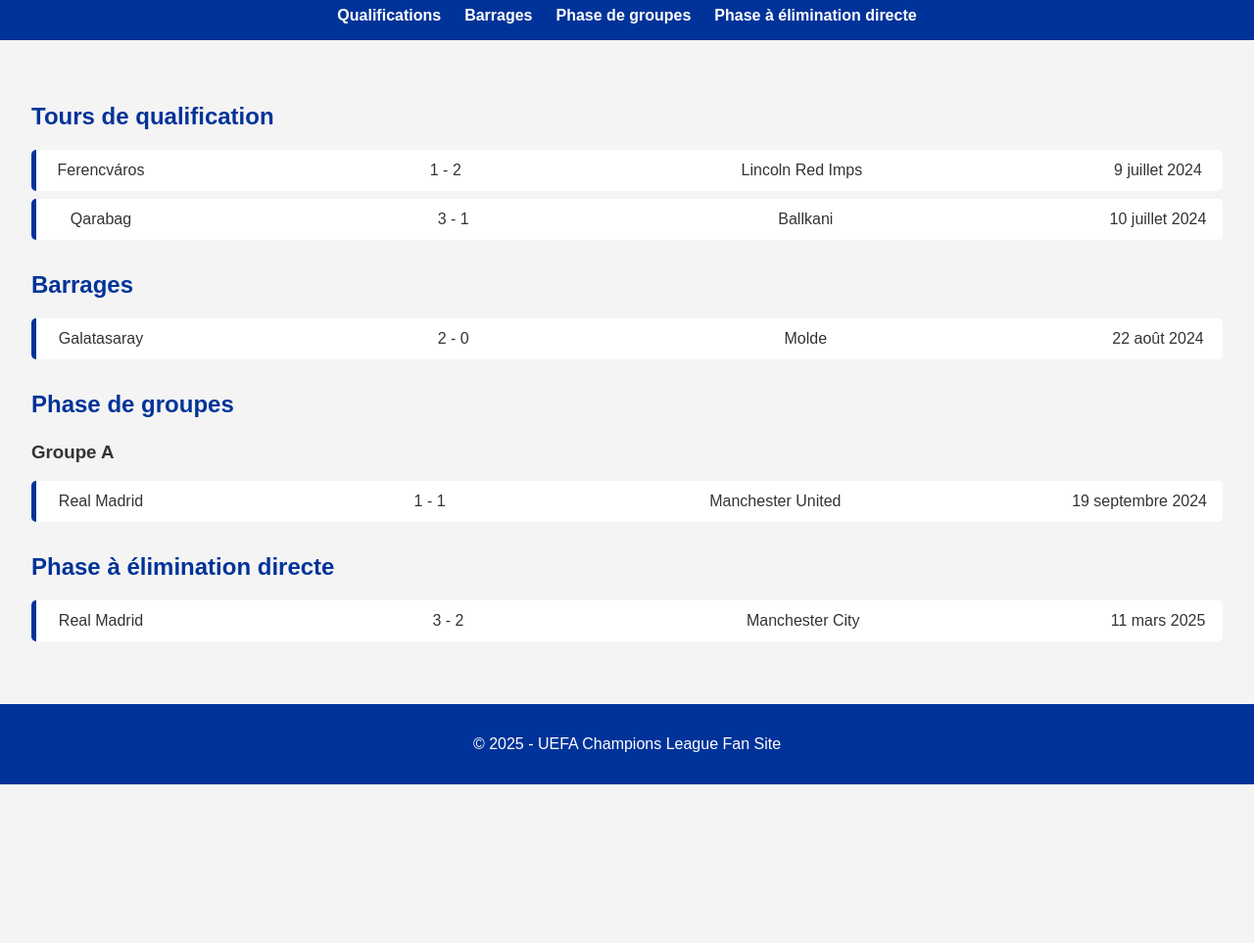
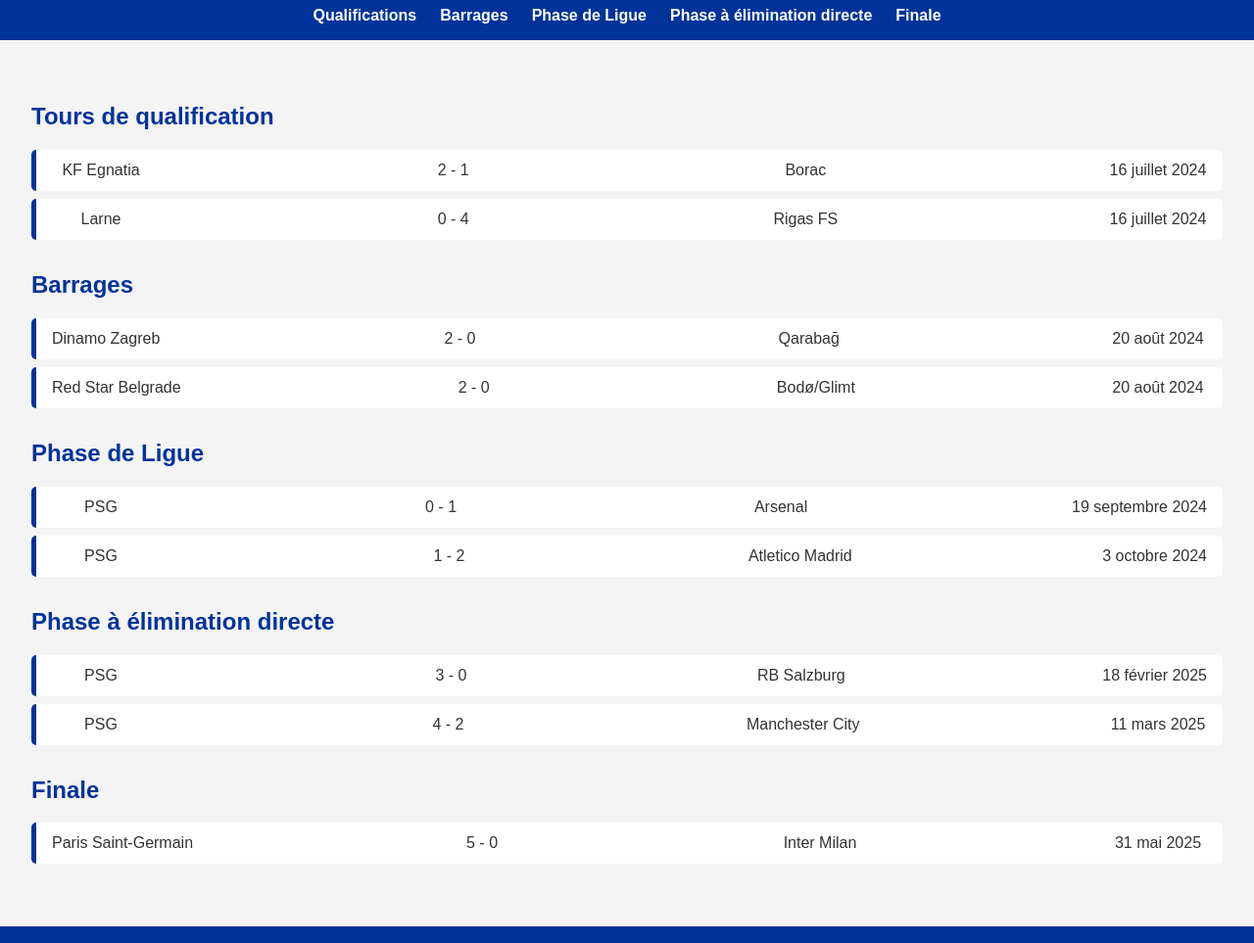
Before and after one commit to FauconRoyal/ligue-des-champions, a plain HTML site: page index.html in a window 1280 px wide. Shown: the part 89-1052 px from the top of the page at 98% size. Before the commit the page ends 890 px from the top, so only its background shows below. Drawn offline with Linux system fonts and the light colour scheme.

Commit message:
Update index.html

```diff
--- a/index.html
+++ b/index.html
@@ -3,18 +3,19 @@
 <head>
   <meta charset="UTF-8">
   <meta name="viewport" content="width=device-width, initial-scale=1">
-  <title>Ligue des Champions 2025</title>
+  <title>Ligue des Champions 2024–2025</title>
   <link rel="stylesheet" href="style.css">
 </head>
 <body>
   <header>
-    <h1>Ligue des Champions 2025</h1>
+    <h1>Ligue des Champions 2024–2025</h1>
     <nav>
       <ul>
         <li><a href="#qualification">Qualifications</a></li>
         <li><a href="#barrages">Barrages</a></li>
-        <li><a href="#groupes">Phase de groupes</a></li>
+        <li><a href="#phase-ligue">Phase de Ligue</a></li>
         <li><a href="#elimination">Phase à élimination directe</a></li>
+        <li><a href="#finale">Finale</a></li>
       </ul>
     </nav>
   </header>
@@ -24,18 +25,18 @@
       <h2>Tours de qualification</h2>
       <div class="match-list">
         <div class="match">
-          <span class="team">Ferencváros</span>
-          <span class="score">1 - 2</span>
-          <span class="team">Lincoln Red Imps</span>
-          <span class="date">9 juillet 2024</span>
+          <span class="team">KF Egnatia</span>
+          <span class="score">2 - 1</span>
+          <span class="team">Borac</span>
+          <span class="date">16 juillet 2024</span>
         </div>
         <div class="match">
-          <span class="team">Qarabag</span>
-          <span class="score">3 - 1</span>
-          <span class="team">Ballkani</span>
-          <span class="date">10 juillet 2024</span>
+          <span class="team">Larne</span>
+          <span class="score">0 - 4</span>
+          <span class="team">Rigas FS</span>
+          <span class="date">16 juillet 2024</span>
         </div>
-        <!-- Ajoute autant de matchs que nécessaire -->
+        <!-- Ajoute d'autres matchs ici -->
       </div>
     </section>
 
@@ -43,42 +44,68 @@
       <h2>Barrages</h2>
       <div class="match-list">
         <div class="match">
-          <span class="team">Galatasaray</span>
+          <span class="team">Dinamo Zagreb</span>
           <span class="score">2 - 0</span>
-          <span class="team">Molde</span>
-          <span class="date">22 août 2024</span>
+          <span class="team">Qarabağ</span>
+          <span class="date">20 août 2024</span>
         </div>
-        <!-- ... -->
+        <div class="match">
+          <span class="team">Red Star Belgrade</span>
+          <span class="score">2 - 0</span>
+          <span class="team">Bodø/Glimt</span>
+          <span class="date">20 août 2024</span>
+        </div>
+        <!-- Ajoute d'autres matchs ici -->
       </div>
     </section>
 
-    <section id="groupes">
-      <h2>Phase de groupes</h2>
-      <div class="group">
-        <h3>Groupe A</h3>
-        <div class="match-list">
-          <div class="match">
-            <span class="team">Real Madrid</span>
-            <span class="score">1 - 1</span>
-            <span class="team">Manchester United</span>
-            <span class="date">19 septembre 2024</span>
-          </div>
-          <!-- ... -->
+    <section id="phase-ligue">
+      <h2>Phase de Ligue</h2>
+      <div class="match-list">
+        <div class="match">
+          <span class="team">PSG</span>
+          <span class="score">0 - 1</span>
+          <span class="team">Arsenal</span>
+          <span class="date">19 septembre 2024</span>
         </div>
+        <div class="match">
+          <span class="team">PSG</span>
+          <span class="score">1 - 2</span>
+          <span class="team">Atletico Madrid</span>
+          <span class="date">3 octobre 2024</span>
+        </div>
+        <!-- Ajoute d'autres matchs ici -->
       </div>
-      <!-- Répète pour chaque groupe -->
     </section>
 
     <section id="elimination">
       <h2>Phase à élimination directe</h2>
       <div class="match-list">
         <div class="match">
-          <span class="team">Real Madrid</span>
-          <span class="score">3 - 2</span>
+          <span class="team">PSG</span>
+          <span class="score">3 - 0</span>
+          <span class="team">RB Salzburg</span>
+          <span class="date">18 février 2025</span>
+        </div>
+        <div class="match">
+          <span class="team">PSG</span>
+          <span class="score">4 - 2</span>
           <span class="team">Manchester City</span>
           <span class="date">11 mars 2025</span>
         </div>
-        <!-- 1/8e, 1/4, 1/2 et finale -->
+        <!-- Ajoute d'autres matchs ici -->
+      </div>
+    </section>
+
+    <section id="finale">
+      <h2>Finale</h2>
+      <div class="match-list">
+        <div class="match">
+          <span class="team">Paris Saint-Germain</span>
+          <span class="score">5 - 0</span>
+          <span class="team">Inter Milan</span>
+          <span class="date">31 mai 2025</span>
+        </div>
       </div>
     </section>
   </main>
```
